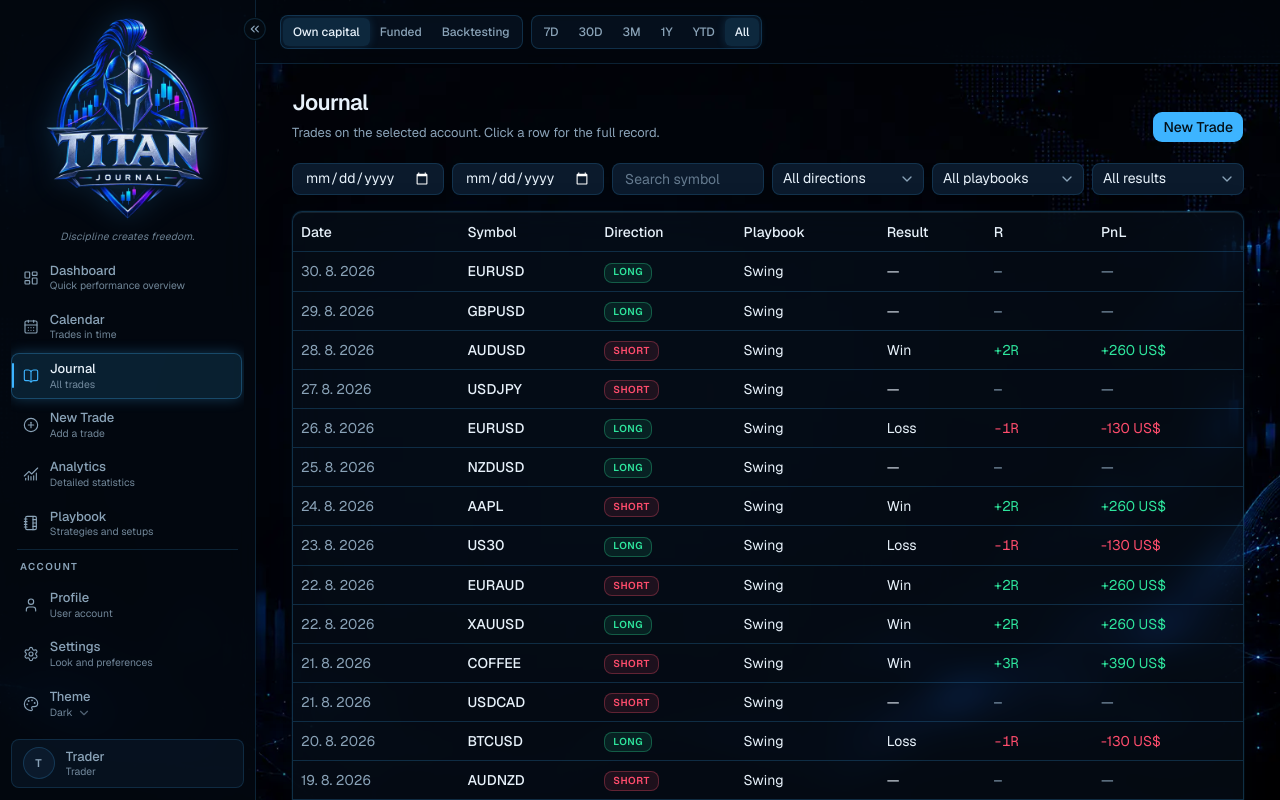
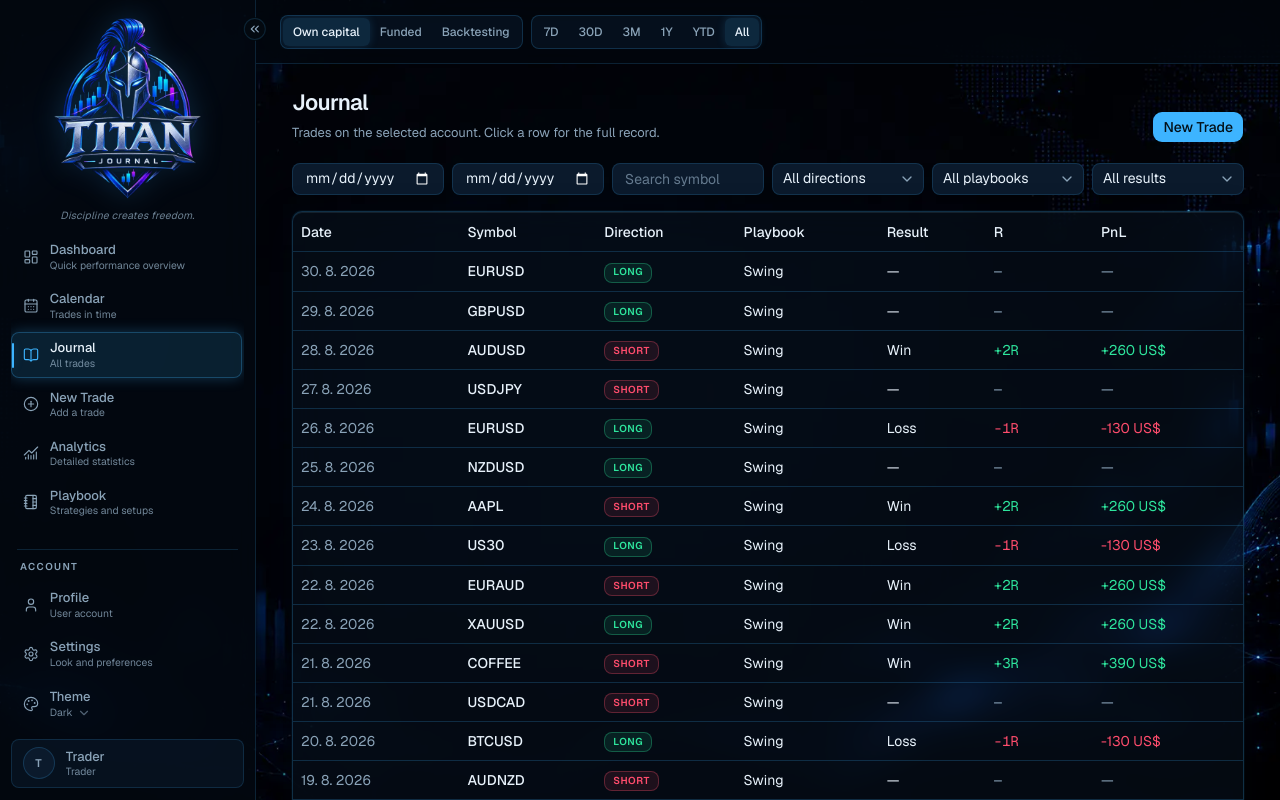
Before and after one commit to dersi128/titan-cot, a Next.js app in the folder titan-journal/: page /journal in a window 1280 px wide. Shown: the top 800 px of the page. Built offline with nearby package versions, Linux system fonts and the light colour scheme.

Commit message:
Shrink the expanded sidebar logo by 10%.
Co-authored-by: dersi128 <dersi128@users.noreply.github.com>

```diff
--- a/titan-journal/app/globals.css
+++ b/titan-journal/app/globals.css
@@ -464,7 +464,7 @@ html[data-density="large"] {
   .titan-logo-lockup {
     display: block;
     width: 100%;
-    height: 13rem;
+    height: 11.7rem;
     object-fit: contain;
     object-position: center;
     filter: drop-shadow(0 0 14px color-mix(in srgb, var(--sidebar-accent-color) 32%, transparent));
```
